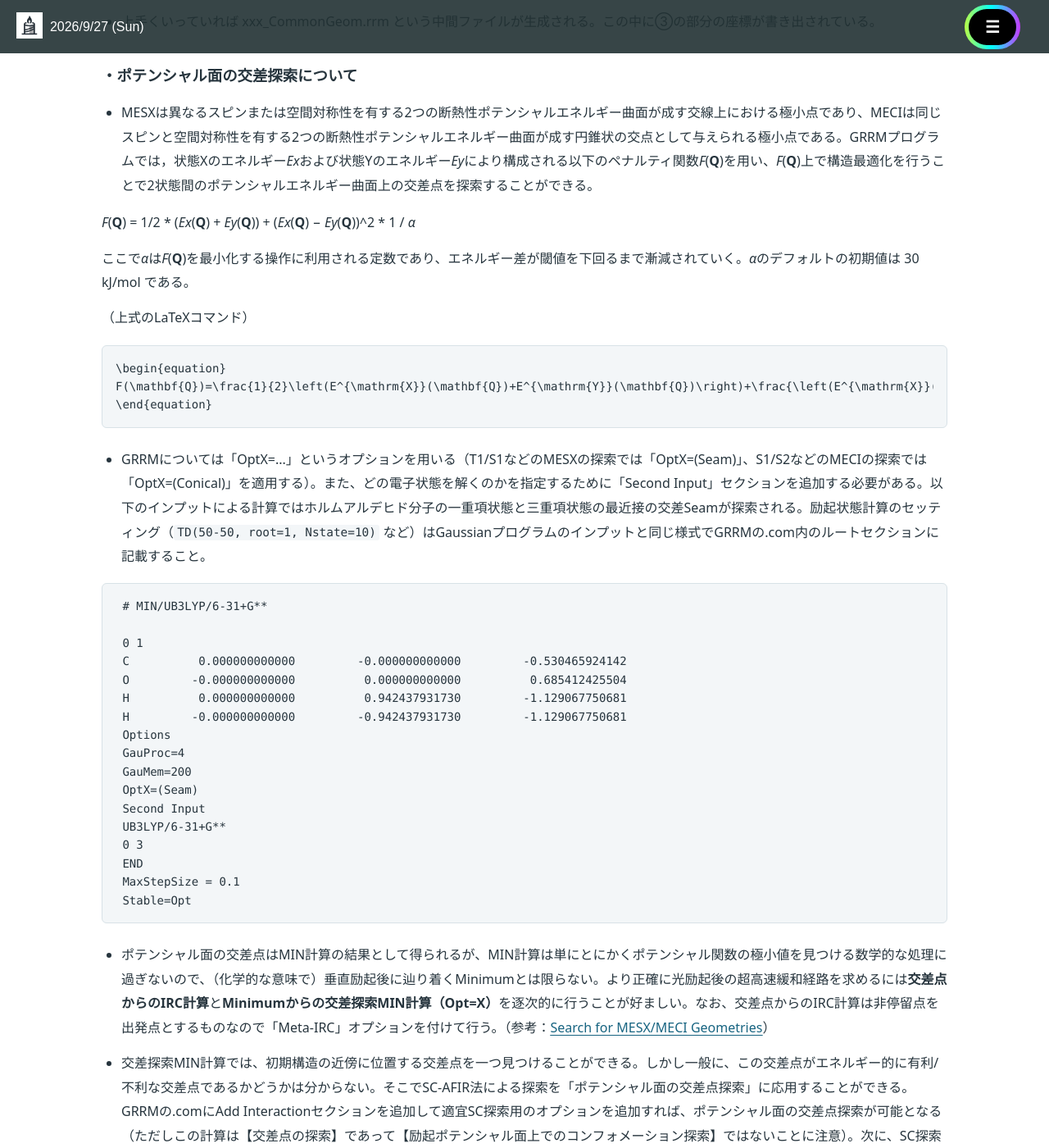
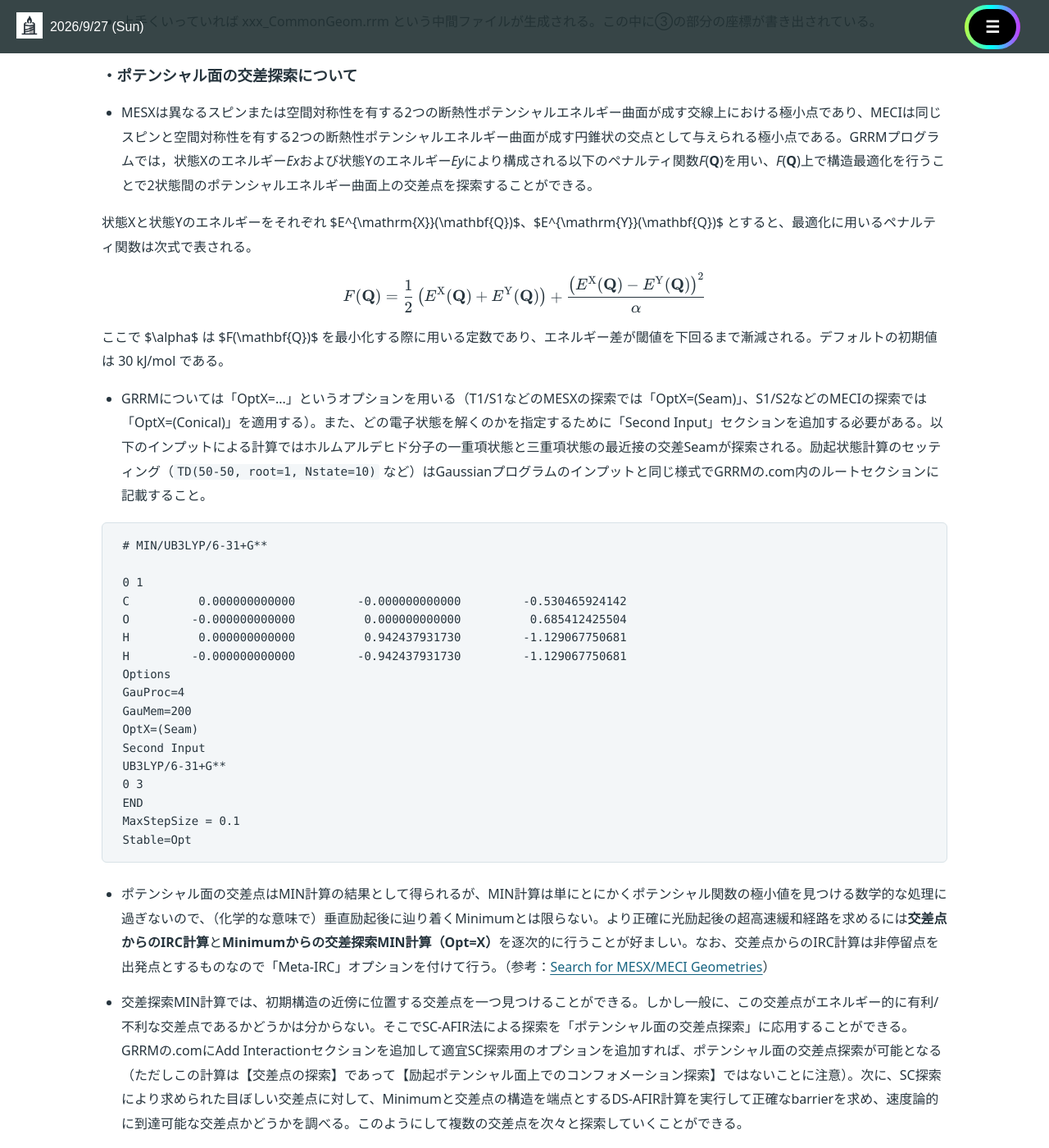
Before and after one commit to h-nabata/h-nabata.github.io, a Jekyll site: the page built from grrm-tips.html, in a window 1280 px wide and 1400 px high, scrolled down 30551 px. Shown: the whole window at 82% size. Built offline with Jekyll 4.4.1, drawn with Linux system fonts in a browser that asks for light colours; nearby versions of some CDN libraries; some of the changed text lies outside the part shown.

Commit message:
Render GRRM formulas with KaTeX

```diff
--- a/grrm-tips.html
+++ b/grrm-tips.html
@@ -666,12 +666,13 @@ END
 <h3 id="h.984z2ym2cwyk"><strong>・</strong><strong>ポテンシャル面の交差探索</strong><strong>について</strong></h3>
 <ul><li><p>MESXは異なるスピンまたは空間対称性を有する2つの断熱性ポテンシャルエネルギー曲面が成す交線上における極小点であり、MECIは同じスピンと空間対称性を有する2つの断熱性ポテンシャルエネルギー曲面が成す円錐状の交点として与えられる極小点である。GRRMプログラムでは，状態Xのエネルギー<em>E</em><em>x</em>および状態Yのエネルギー<em>E</em><em>y</em>により構成される以下のペナルティ関数<em>F</em>(<strong>Q</strong>)を用い、<em>F</em>(<strong>Q</strong>)上で構造最適化を行うことで2状態間のポテンシャルエネルギー曲面上の交差点を探索することができる。</p>
 </li></ul>
-<p><em>F</em>(<strong>Q</strong>) = 1/2 * (<em>E</em><em>x</em>(<strong>Q</strong>) + <em>E</em><em>y</em>(<strong>Q</strong>)) + (<em>E</em><em>x</em>(<strong>Q</strong>) − <em>E</em><em>y</em>(<strong>Q</strong>))^2 * 1 / <em>α</em></p>
-<p>ここで<em>α</em>は<em>F</em>(<strong>Q</strong>)を最小化する操作に利用される定数であり、エネルギー差が閾値を下回るまで漸減されていく。<em>α</em>のデフォルトの初期値は 30 kJ/mol である。</p>
-<p>（上式のLaTeXコマンド）</p>
-<pre aria-label="入力例・出力ログ" tabindex="0"><code class="language-plaintext">\begin{equation}
-F(\mathbf{Q})=\frac{1}{2}\left(E^{\mathrm{X}}(\mathbf{Q})+E^{\mathrm{Y}}(\mathbf{Q})\right)+\frac{\left(E^{\mathrm{X}}(\mathbf{Q})-E^{\mathrm{Y}}(\mathbf{Q})\right)^{2}}{\alpha}
-\end{equation}</code></pre>
+<p>状態Xと状態Yのエネルギーをそれぞれ $E^{\mathrm{X}}(\mathbf{Q})$、$E^{\mathrm{Y}}(\mathbf{Q})$ とすると、最適化に用いるペナルティ関数は次式で表される。</p>
+<div class="grrm-equation" role="math" aria-label="状態Xと状態Yのエネルギー差に基づくペナルティ関数">
+\[
+F(\mathbf{Q}) = \frac{1}{2}\left(E^{\mathrm{X}}(\mathbf{Q})+E^{\mathrm{Y}}(\mathbf{Q})\right)+\frac{\left(E^{\mathrm{X}}(\mathbf{Q})-E^{\mathrm{Y}}(\mathbf{Q})\right)^2}{\alpha}
+\]
+</div>
+<p>ここで $\alpha$ は $F(\mathbf{Q})$ を最小化する際に用いる定数であり、エネルギー差が閾値を下回るまで漸減される。デフォルトの初期値は 30 kJ/mol である。</p>
 <ul><li><p>GRRMについては「OptX=...」というオプションを用いる（T1/S1などのMESXの探索では「OptX=(Seam)」、S1/S2などのMECIの探索では「OptX=(Conical)」を適用する）。また、どの電子状態を解くのかを指定するために「Second Input」セクションを追加する必要がある。以下のインプットによる計算ではホルムアルデヒド分子の一重項状態と三重項状態の最近接の交差Seamが探索される。励起状態計算のセッティング（<code>TD(50-50, root=1, Nstate=10)</code> など）はGaussianプログラムのインプットと同じ様式でGRRMの.com内のルートセクションに記載すること。</p>
 </li></ul>
 <pre aria-label="入力例・出力ログ" tabindex="0"><code class="language-plaintext"> # MIN/UB3LYP/6-31+G**
@@ -698,7 +699,16 @@ F(\mathbf{Q})=\frac{1}{2}\left(E^{\mathrm{X}}(\mathbf{Q})+E^{\mathrm{Y}}(\mathbf
 <ul><li><p>文献 <a href="https://www.hindawi.com/journals/apc/2012/268124/"><u>https://www.hindawi.com/journals/apc/2012/268124/</u></a> によると、Avoiding Model Function (AMF) の表式は図の通り。ModelF(Smooth)を使用した場合は upper、ModelF(Smooth,Lower) を使用した場合は lower のPES上で探索・最適化が行われる。</p>
 </li></ul>
 <p>ここで<em>α</em>は非断熱（Diabatic）カップリングの大きさに関連する定数で、<em>α</em>のデフォルト値は 30 kJ/mol である。</p>
-<figure><img alt="Avoiding Model Function（AMF）の数式とパラメータ" decoding="async" loading="lazy" src="/assets/grrm-tips/model-function.png"/></figure>
+<figure class="grrm-equation" role="math" aria-label="Avoiding Model Functionとカップリング関数の数式">
+\[
+\begin{aligned}
+F^{\mathrm{AMF}}(\mathbf{Q}) &= \frac{1}{2}\left(E^{\mathrm{State\,1}}(\mathbf{Q})+E^{\mathrm{State\,2}}(\mathbf{Q})\right) \\
+&\quad + \frac{1}{2}\sqrt{\left(E^{\mathrm{State\,1}}(\mathbf{Q})-E^{\mathrm{State\,2}}(\mathbf{Q})\right)^2+4U(\mathbf{Q})^2}, \\
+U(\mathbf{Q}) &= \frac{\alpha}{2}\exp\left[-\left(\frac{E^{\mathrm{State\,1}}(\mathbf{Q})-E^{\mathrm{State\,2}}(\mathbf{Q})}{\alpha}\right)^2\right].
+\end{aligned}
+\]
+<figcaption>Avoiding Model Function（AMF）と状態間カップリング $U(\mathbf{Q})$ の表式</figcaption>
+</figure>
 <ul><li><p>カップリングしている2状態の下側のポテンシャル面上で最適化・探索したい場合は ModelF(Smooth, Lower) のオプションを利用する。この際、エネルギーは ModelF (Second Input : First Input) の順番でlogに表示される。スピン二乗値は常にSecond Inputのものが表示されるので注意。</p>
 </li></ul>
 <h3 id="h.3no9eqofb3mp"><strong>・</strong><strong>SC-AFIRによる探索の設定に関する考察</strong></h3>
```
